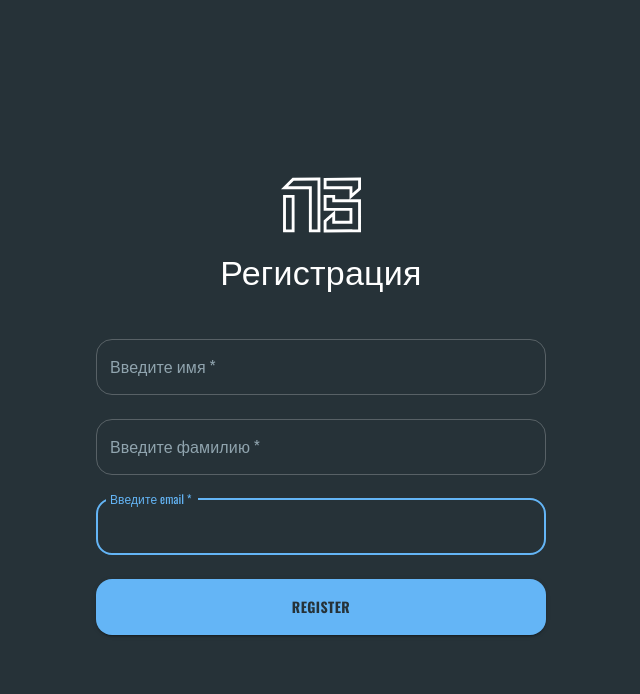
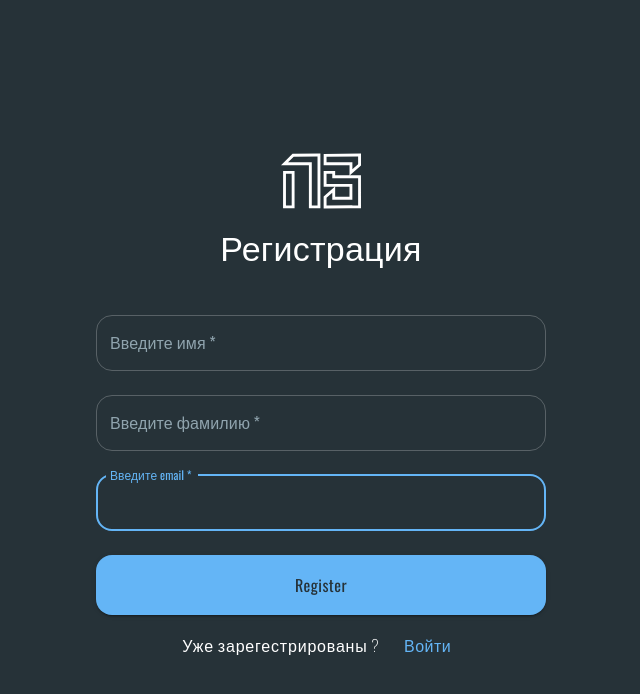
Before and after one commit to script696/script-panel, a React (Create React App) app: page /signup in a window 1280 px wide. Shown: the top 694 px of the page, without its empty margins (319-959 px from the left). Built offline with nearby package versions, Linux system fonts and the light colour scheme.

Commit message:
feat: add redirect from login to reg and vice versa

```diff
--- a/public/index.html
+++ b/public/index.html
@@ -12,7 +12,7 @@
     <link rel="apple-touch-icon" href="%PUBLIC_URL%/logo192.png" />
     <link rel="preconnect" href="https://fonts.googleapis.com">
     <link rel="preconnect" href="https://fonts.gstatic.com" crossorigin>
-    <link href="https://fonts.googleapis.com/css2?family=Oswald:wght@400;500;700&display=swap" rel="stylesheet">
+    <link href="https://fonts.googleapis.com/css2?family=Oswald:wght@200;300;400;500;700&display=swap" rel="stylesheet">
     <link rel="manifest" href="%PUBLIC_URL%/manifest.json" />
 
     <title>React App</title>
--- a/src/pages/Login/Login.tsx
+++ b/src/pages/Login/Login.tsx
@@ -1,11 +1,12 @@
 import AuthLayout from "../../layouts/AuthLayout/AuthLayout";
-import { Grid, TextField } from "@mui/material";
+import { Button, Grid, TextField } from "@mui/material";
 import { Logo } from "../../components";
 import Typography from "@mui/material/Typography";
 import Box from "@mui/material/Box";
 import LoadingButton from "@mui/lab/LoadingButton";
 import { useFormik } from "formik";
 import * as Yup from "yup";
+import { Link } from "react-router-dom";
 
 type FormValues = {
   email: string;
@@ -90,10 +91,18 @@ const Login = () => {
               color="primary"
               disabled={false}
               loading={false}
-              sx={{ mt: 2 }}
+              sx={{ my: 2 }}
             >
               Войти
             </LoadingButton>
+            <Box display="flex" columnGap={2}>
+              <Typography component="span" variant="subtitle1">
+                Еще не зарегестрированы ?
+              </Typography>
+              <Button component={Link} to="/signup">
+                Зарегестрироваться
+              </Button>
+            </Box>
           </Box>
         </Grid>
       </Grid>
--- a/src/pages/Registration/Registration.tsx
+++ b/src/pages/Registration/Registration.tsx
@@ -2,10 +2,11 @@ import AuthLayout from "../../layouts/AuthLayout/AuthLayout";
 import Box from "@mui/material/Box";
 import { useFormik } from "formik";
 import * as Yup from "yup";
-import { Grid, TextField } from "@mui/material";
+import { Button, Grid, TextField } from "@mui/material";
 import Typography from "@mui/material/Typography";
 import LoadingButton from "@mui/lab/LoadingButton";
 import { Logo } from "../../components";
+import { Link } from "react-router-dom";
 
 type FormValues = {
   email: string;
@@ -100,10 +101,18 @@ const Registration = () => {
             color="primary"
             disabled={false}
             loading={false}
-            sx={{ mt: 2 }}
+            sx={{ my: 2 }}
           >
             Register
           </LoadingButton>
+          <Box display="flex" columnGap={2} justifyContent="center">
+            <Typography component="span" variant="subtitle1">
+              Уже зарегестрированы ?
+            </Typography>
+            <Button component={Link} to="/signin">
+              Войти
+            </Button>
+          </Box>
         </Box>
       </Grid>
     </AuthLayout>
--- a/src/theme/components.ts
+++ b/src/theme/components.ts
@@ -38,6 +38,16 @@ const createThemeComponents = (theme: Theme) => ({
       },
     },
   },
+  MuiButton: {
+    styleOverrides: {
+      root: {
+        textTransform: "none" as any,
+        padding: "0",
+        fontSize: "1rem",
+        fontWeight: theme.typography.fontWeightRegular,
+      },
+    },
+  },
 });
 
 export { createThemeComponents };
--- a/src/theme/typography.ts
+++ b/src/theme/typography.ts
@@ -1,5 +1,7 @@
 const typography = {
   fontFamily: "Oswald, sans-serif",
+  fontWeightLight: 200,
+  fontWeightRegular: 400,
   fontWeightMedium: 700,
   fontWeightBold: 800,
   h1: {
@@ -17,6 +19,11 @@ const typography = {
     fontSize: "1.375rem",
     letterSpacing: 0,
   },
+  subtitle1: {
+    fontWeight: 200,
+    fontSize: "1rem",
+    letterSpacing: "0.05rem",
+  },
 };
 
 export default typography;
```
